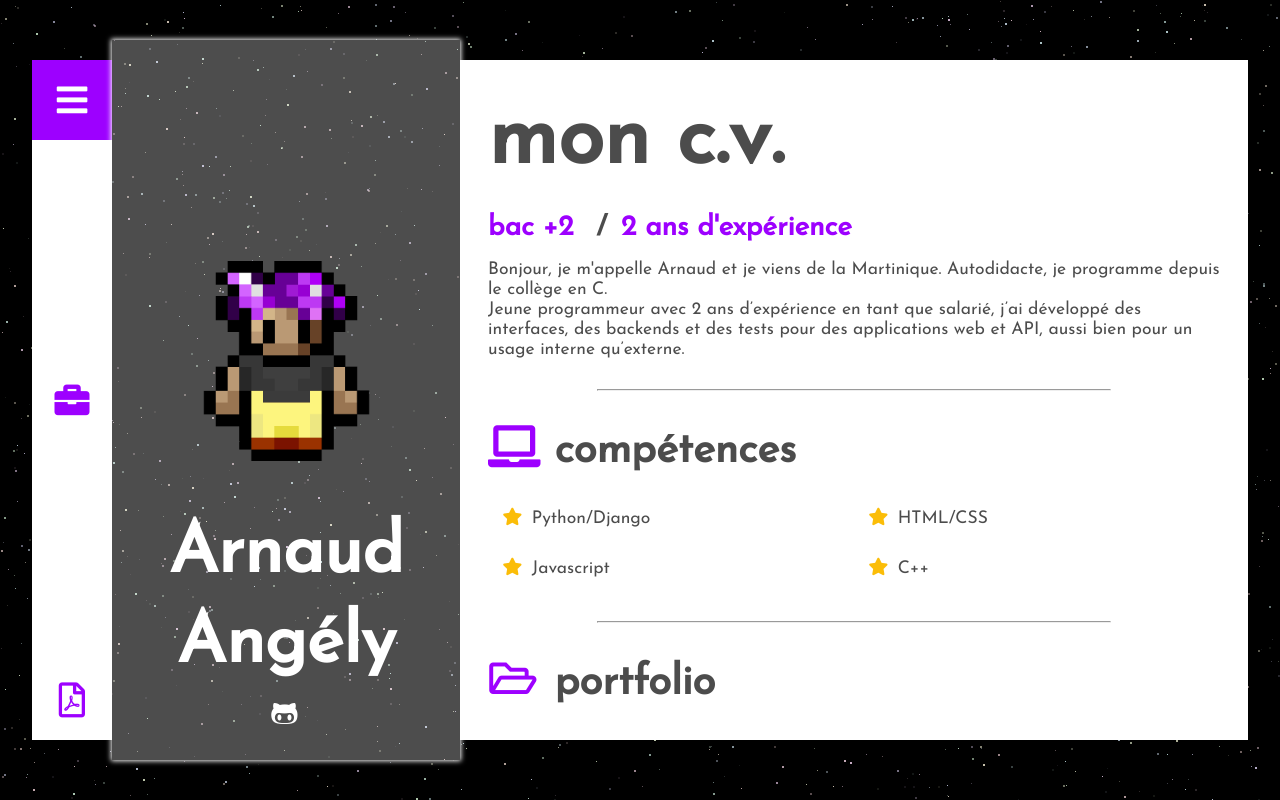
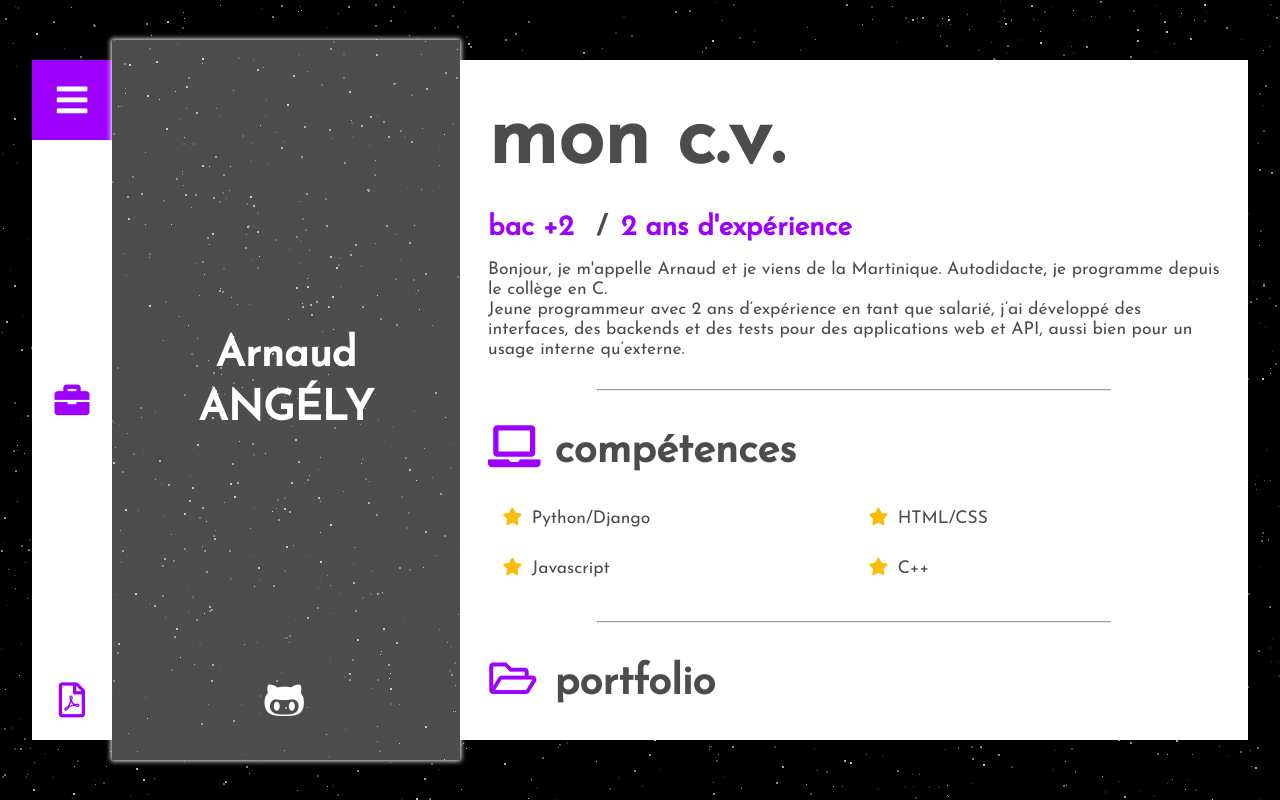
Before and after one commit to adufi/a-resume.github.io, a website: page index.html in a window 1280 px wide. Drawn offline with nearby package versions, Linux system fonts and the light colour scheme.

Commit message:
Hide my pixel image

```diff
--- a/css/common.scss
+++ b/css/common.scss
@@ -186,6 +186,7 @@ $color_sec: hsl(277deg 100% 50%);
         flex-direction: column;
         justify-content: center;
 
+        // Removing pixel img - display: none
         .glitch { flex: 1; }
 
         .me {
@@ -208,6 +209,8 @@ $color_sec: hsl(277deg 100% 50%);
             padding: 2rem 1rem;
             text-align: center;
 
+            .glitch { display: none; }
+
             h1 {
                 color: white;
                 font-size: 5rem;
@@ -223,6 +226,31 @@ $color_sec: hsl(277deg 100% 50%);
                 a:active,
                 a:visited {
                     color: inherit;
+                }
+            }
+        }
+
+        &.remove__pixel__image {
+            .glitch { display: none; }
+            .me { display: none; }
+            .bottom {
+                flex: 1;
+                display: flex;
+                flex-direction: column;
+                justify-content: space-between;
+
+                .glitch {
+                    flex: 0;
+                    height: 1px;
+                    display: inherit;
+                }
+
+                h1 {
+                    font-size: 6rem;
+                    .ln { text-transform: uppercase; }
+                }
+                .socials {
+                    font-size: 3rem;
                 }
             }
         }
@@ -406,6 +434,7 @@ $color_sec: hsl(277deg 100% 50%);
             .bottom {
                 padding: 2rem;
             }
+            &.remove__pixel__image .bottom h1 { font-size: 4rem; }
         }
 
         #content {
@@ -422,6 +451,7 @@ $color_sec: hsl(277deg 100% 50%);
     @media (max-width: 1350px) {
         #center {
             width: 350px;
+            &.remove__pixel__image .bottom h1 { font-size: 3rem; }
         }
     }
 
--- a/index.html
+++ b/index.html
@@ -51,7 +51,7 @@
             </div>
         </div>
 
-        <div id="center">
+        <div id="center" class="remove__pixel__image">
             <div class="glitch"></div>
 
             <div class="me">
@@ -59,7 +59,11 @@
             </div>
 
             <div class="bottom">
-                <h1>Arnaud Angély</h1>
+                <div class="glitch"></div>
+                <h1>
+                    <span class="fn">Arnaud</span>
+                    <span class="ln">Angély</span>
+                </h1>
                 <div class="socials">
                     <a href="https://github.com/adufi" target="_blank">
                         <i class="github alternate icon"></i>
```
Also changed, not shown: css/common.css, 2 other files.
